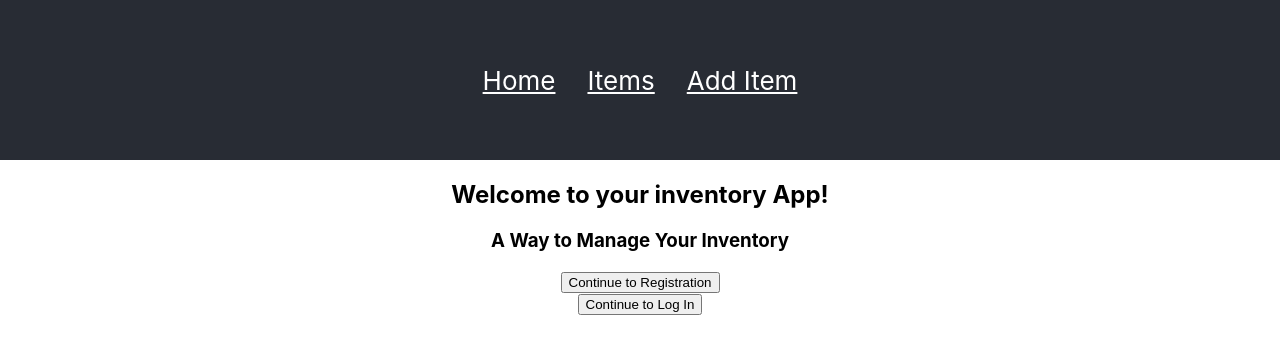
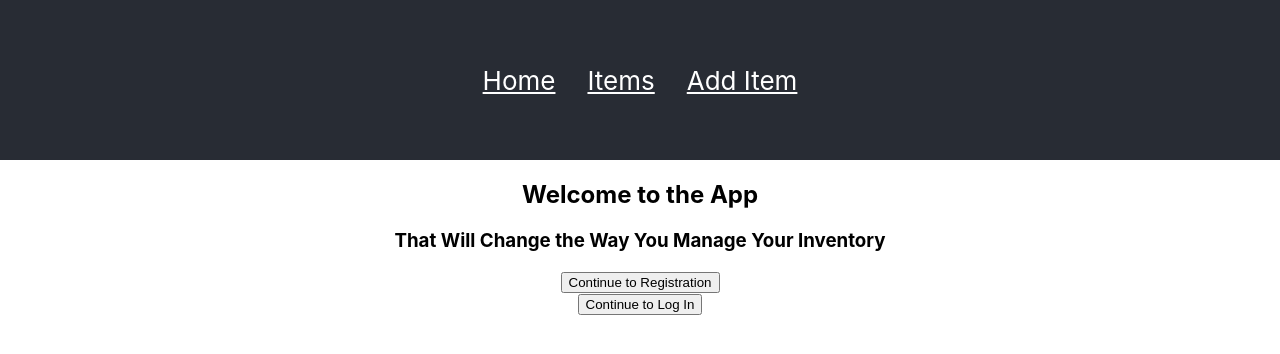
Before and after one commit to Job85/inventory-app, a React (Create React App) app: page / in a window 1280 px wide. Shown: the top 354 px of the page. Built offline with nearby package versions, Linux system fonts and the light colour scheme.

Commit message:
changed h2 & h3 messages

```diff
--- a/src/pages/Landing.js
+++ b/src/pages/Landing.js
@@ -8,10 +8,10 @@ const Landing = () => {
         <div className='home'>
             <section className="title">
                 <h2>
-                    Welcome to your inventory App!
+                    Welcome to the App
                 </h2>
                 <h3>
-                    A Way to Manage Your Inventory
+                    That Will Change the Way You Manage Your Inventory
                 </h3>
             </section>
             <section>
```
